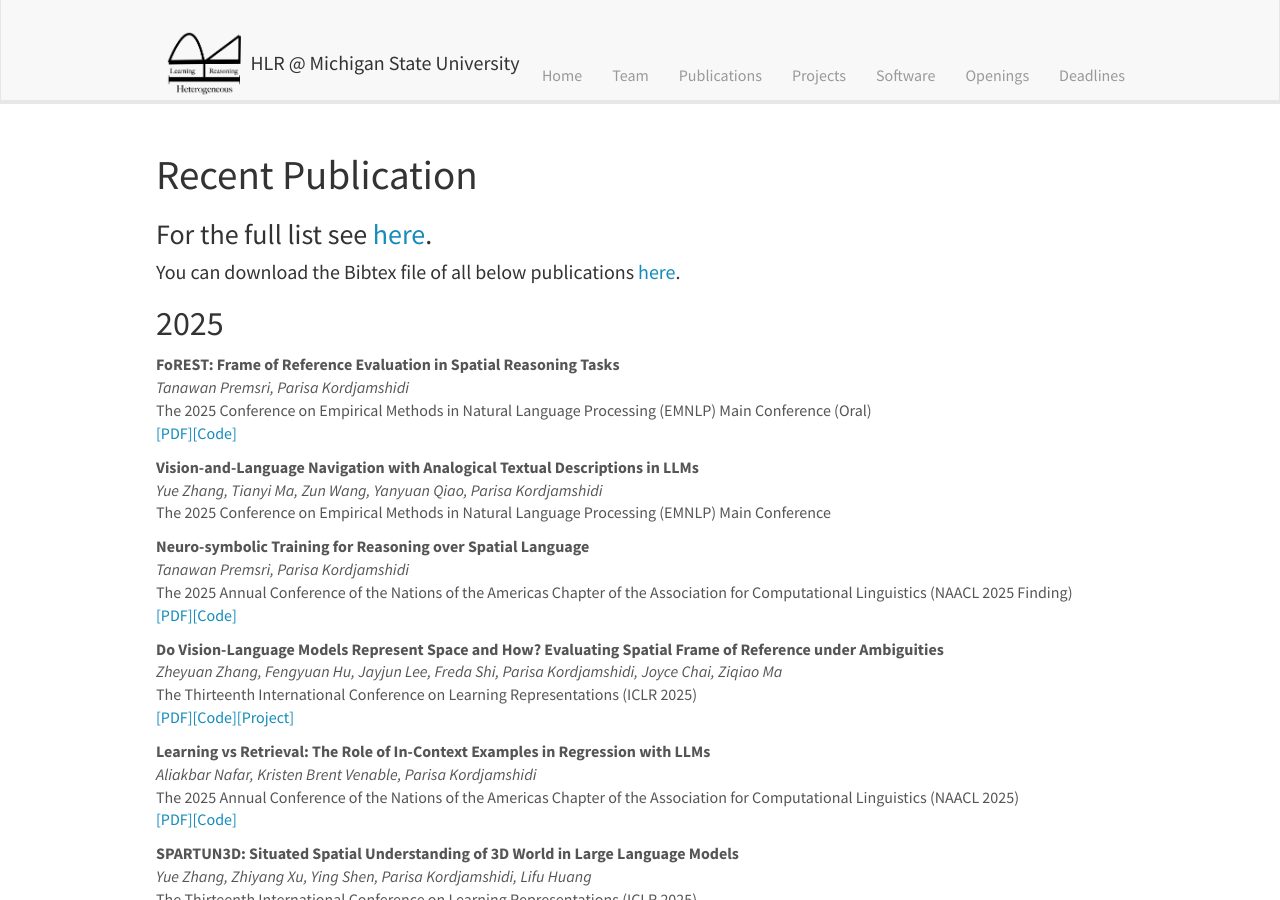
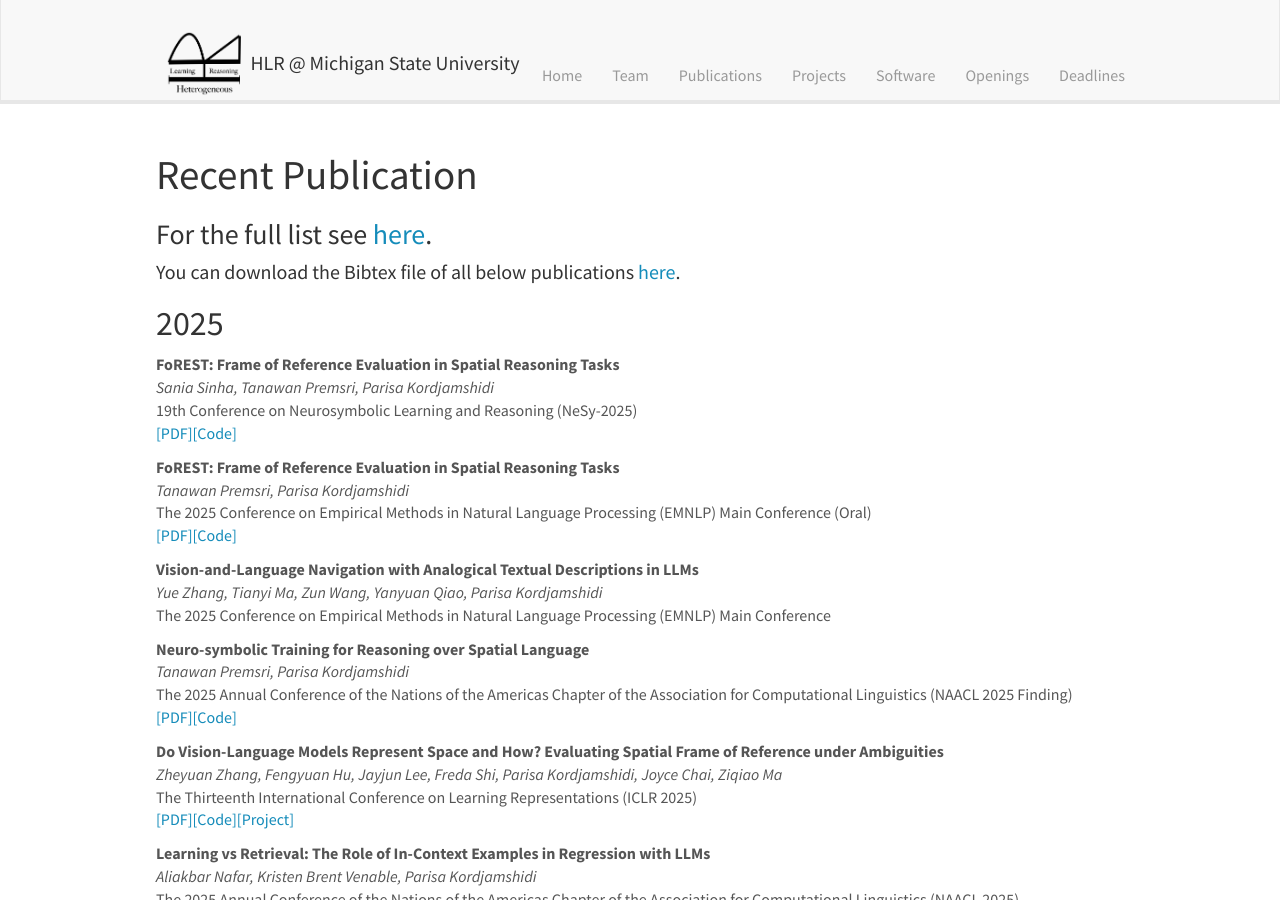
Before and after one commit to HLR/HLR.github.io, a Jekyll site: the page built from _pages/publications.md, in a window 1280 px wide and 900 px high. Built offline with Jekyll 4.4.1, drawn with Linux system fonts in a browser that asks for light colours; nearby versions of some CDN libraries.

Commit message:
Update NeSy Work and bibtex

```diff
--- a/_data/publist.yml
+++ b/_data/publist.yml
@@ -10,6 +10,16 @@
 #       display: PDF
 #     - url:
 #       display: Code
+
+- title: "FoREST: Frame of Reference Evaluation in Spatial Reasoning Tasks"
+  authors: Sania Sinha, Tanawan Premsri, Parisa Kordjamshidi
+  venue: 19th Conference on Neurosymbolic Learning and Reasoning (NeSy-2025)
+  year: 2025
+  links:
+    - url: https://openreview.net/pdf?id=psXDX4Q8E5
+      display: PDF
+    - url: https://github.com/HLR/nesy-examples
+      display: Code
 
 # - title: "Breaking Down and Building Up: Mixture of Skill-Based Vision-and-Language Navigation Agents"
 #   authors: Tianyi Ma, Yue Zhang, Zehao Wang, Parisa Kordjamshidi
--- a/downloads/hlr.bib
+++ b/downloads/hlr.bib
@@ -1,4 +1,12 @@
 %2025
+@inproceedings{
+sinha2025a,
+title={A Comparative Analysis of NeSy Frameworks and What's Next?},
+author={Sania Sinha and Tanawan Premsri and Parisa Kordjamshidi},
+booktitle={19th International Conference on Neurosymbolic Learning and Reasoning},
+year={2025},
+url={https://openreview.net/forum?id=psXDX4Q8E5}
+}
 
 @article{Kamali_Barezi_Kordjamshidi_2025,
 title={NeSyCoCo: A Neuro-Symbolic Concept Composer for Compositional Generalization},
```
